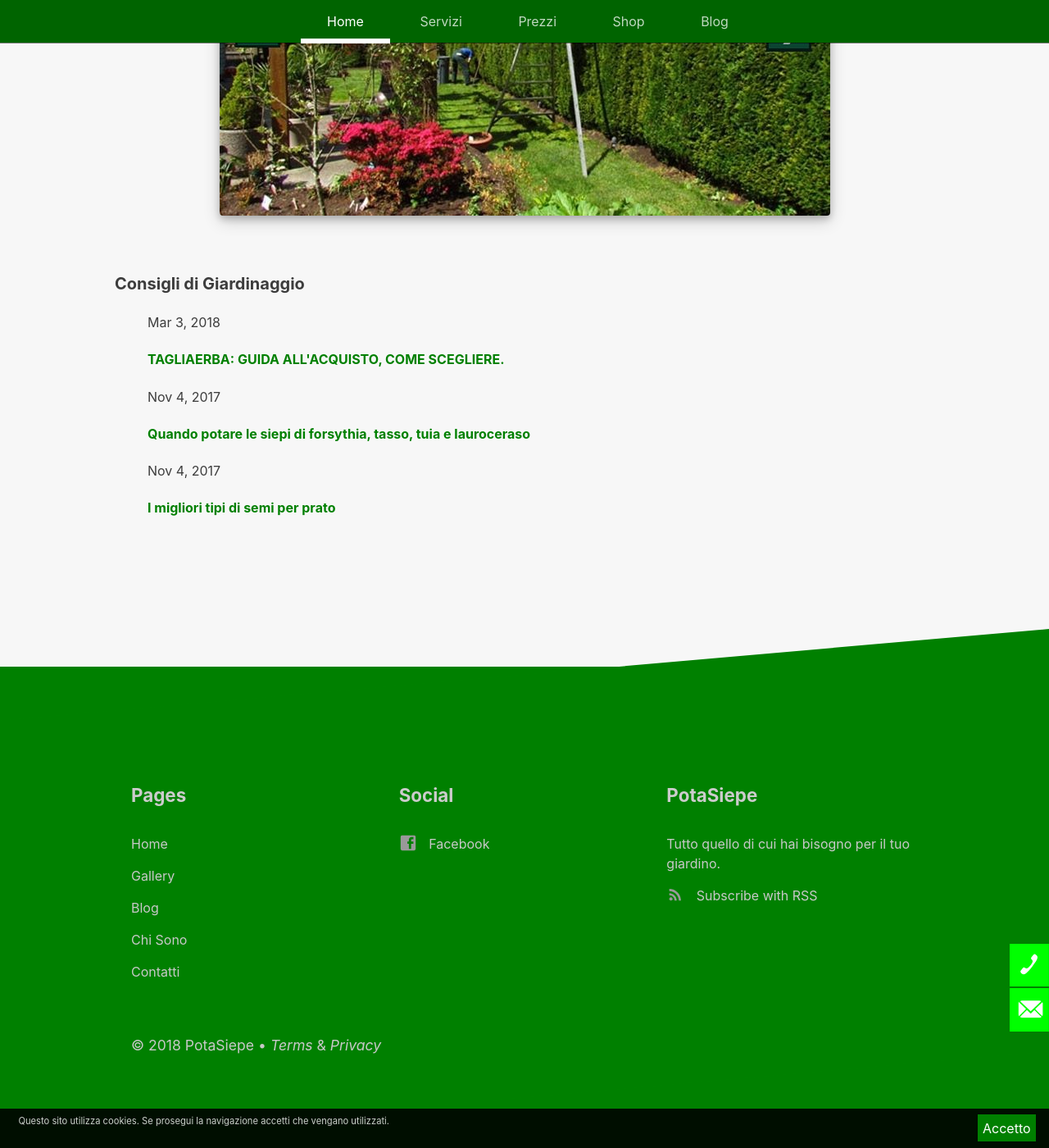
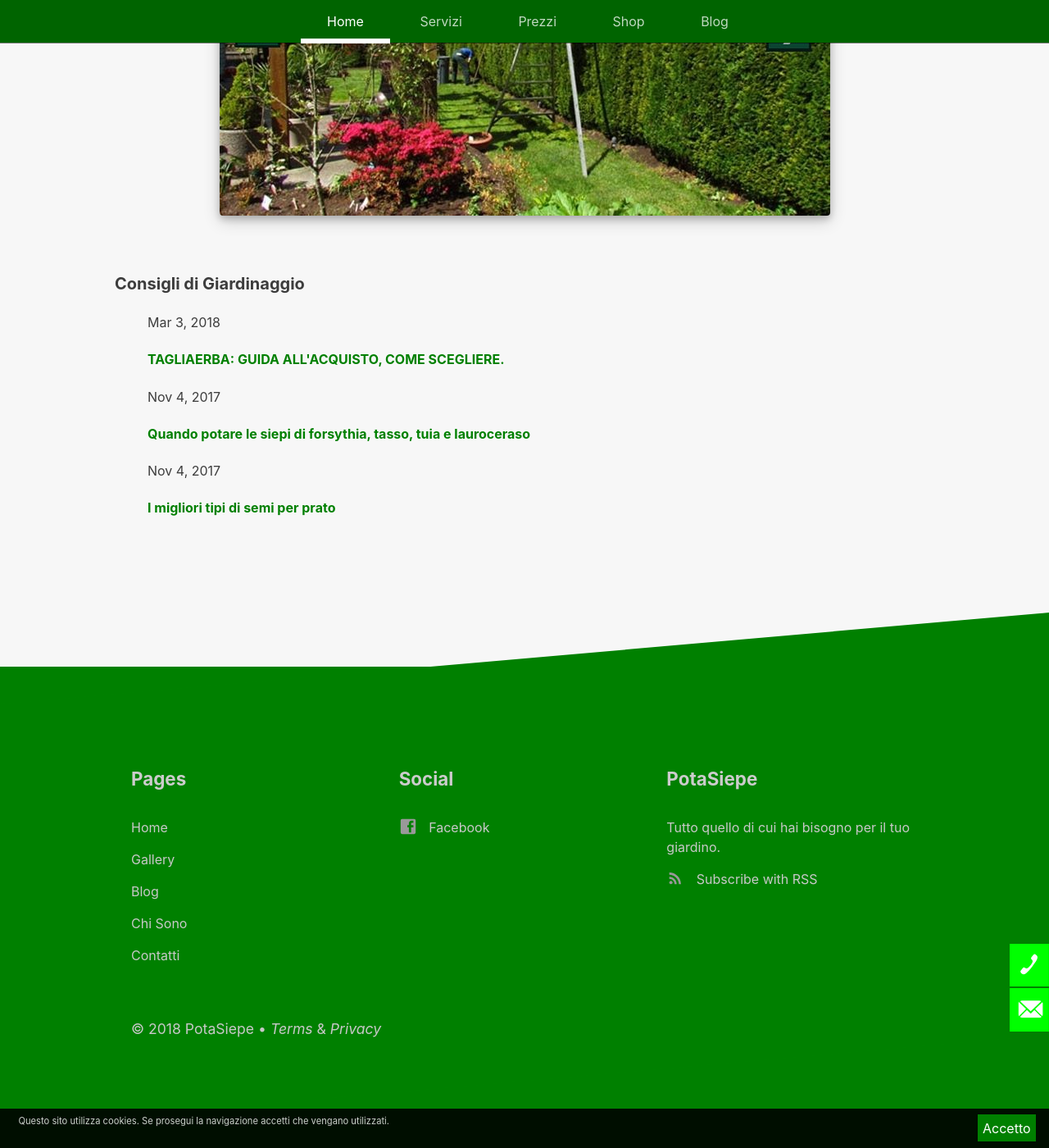
Before and after one commit to enricocaputo/potasiepe, a Jekyll site: the page built from pages/index.html, in a window 1280 px wide and 1400 px high, scrolled down 3713 px. Shown: the whole window at 82% size. Built offline with Jekyll 4.4.1, drawn with Linux system fonts in a browser that asks for light colours.

Commit message:
Update _base.scss
.content > margin: 0 auto 70px auto

```diff
--- a/_sass/_base.scss
+++ b/_sass/_base.scss
@@ -147,7 +147,7 @@
 }
 
 .content {
-    margin: 0 auto 90px auto;
+    margin: 0 auto 70px auto;
     width: 80%;
     max-width: 1000px;
     padding: 2em 0 10em 0;
```
